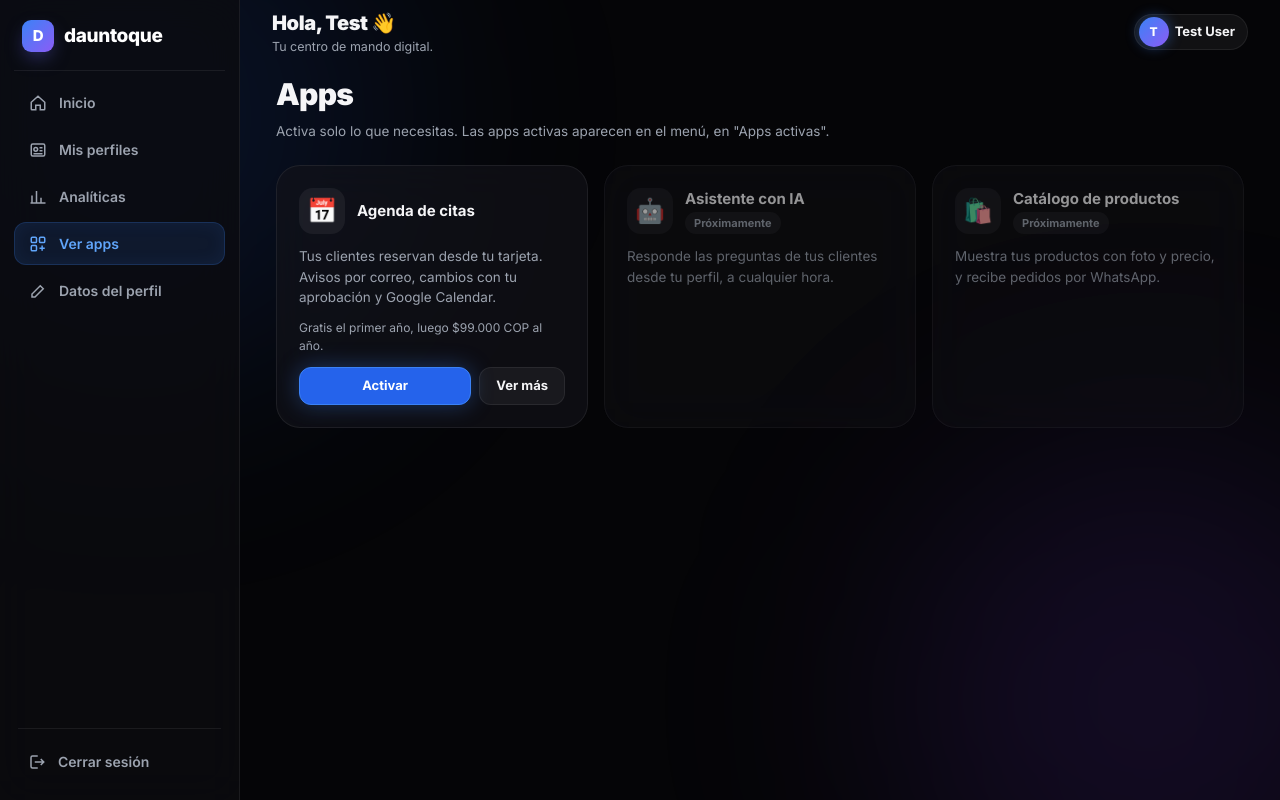
After one commit to keineria/dauntoque, a Laravel app: page /dashboard/apps in a window 1280 px wide. The commit adds this page. Run offline with Laravel 12, Linux system fonts and the light colour scheme; a user stored in the database is signed in; data comes from the database, SQL or seed files in the repository; data that the repository does not hold is empty; style sheets or scripts are compiled from the project's sources; some libraries are stand-ins or nearby versions.

Commit message:
Panel: menú "Ver apps" con catálogo de apps adicionales y sección "Apps activas"
La Agenda ya no ocupa un lugar fijo en el menú: se activa desde Ver apps
(tarjetas tipo extensiones de Chrome) y luego aparece en Apps activas.

Co-Authored-By: Claude Opus 5.5 (1M context) <noreply@anthropic.com>
Claude-Session: https://claude.ai/code/session_0164T6J2Ud6P7KTnB7ujxhda

```diff
--- /dev/null
+++ b/app/Http/Controllers/AppsController.php
@@ -0,0 +1,48 @@
+<?php
+
+namespace App\Http\Controllers;
+
+use App\Models\AppAdicional;
+use App\Models\Profile;
+use App\Services\Agenda\Agenda;
+use Illuminate\Support\Facades\Auth;
+
+/** Catálogo de apps adicionales, al estilo de las extensiones de Chrome: se activan aquí y quedan en "Apps activas". */
+class AppsController extends Controller
+{
+    public function index()
+    {
+        $userId = Auth::id();
+        $activas = AppAdicional::where('user_id', $userId)->get()->keyBy('app');
+        $precio = Agenda::precioRenovacion(Profile::activoDe($userId)?->pais);
+
+        $apps = [
+            [
+                'clave' => 'agenda',
+                'icono' => '📅',
+                'nombre' => 'Agenda de citas',
+                'resumen' => 'Tus clientes reservan desde tu tarjeta. Avisos por correo, cambios con tu aprobación y Google Calendar.',
+                'precio' => 'Gratis el primer año, luego ' . $precio . ' al año.',
+                'abrir' => '/dashboard/agenda',
+                'activar' => '/dashboard/agenda/activar',
+                'app' => $activas->get('agenda'),
+            ],
+            [
+                'clave' => 'asistente',
+                'icono' => '🤖',
+                'nombre' => 'Asistente con IA',
+                'resumen' => 'Responde las preguntas de tus clientes desde tu perfil, a cualquier hora.',
+                'proximamente' => true,
+            ],
+            [
+                'clave' => 'catalogo',
+                'icono' => '🛍️',
+                'nombre' => 'Catálogo de productos',
+                'resumen' => 'Muestra tus productos con foto y precio, y recibe pedidos por WhatsApp.',
+                'proximamente' => true,
+            ],
+        ];
+
+        return view('dashboard.apps', ['apps' => $apps]);
+    }
+}
--- /dev/null
+++ b/resources/views/dashboard/apps.blade.php
@@ -0,0 +1,44 @@
+@extends('layouts.app')
+
+@section('contenido')
+    <div class="dt-head">
+        <div>
+            <h1 class="dt-h1">Apps</h1>
+            <p class="dt-sub">Activa solo lo que necesitas. Las apps activas aparecen en el menú, en "Apps activas".</p>
+        </div>
+    </div>
+
+    <div style="display:grid;grid-template-columns:repeat(auto-fill,minmax(260px,1fr));gap:16px">
+        @foreach($apps as $a)
+            @php $activa = $a['app'] ?? null; @endphp
+            <section class="dt-panel" style="display:flex;flex-direction:column;gap:12px;margin:0;{{ !empty($a['proximamente']) ? 'opacity:.6' : '' }}">
+                <div style="display:flex;gap:12px;align-items:center">
+                    <span style="width:46px;height:46px;border-radius:14px;background:rgba(255,255,255,.06);display:grid;place-items:center;font-size:24px;flex:none">{{ $a['icono'] }}</span>
+                    <div>
+                        <b style="font-size:15px">{{ $a['nombre'] }}</b><br>
+                        @if(!empty($a['proximamente']))
+                            <span class="dt-chip">Próximamente</span>
+                        @elseif($activa && $activa->vigente())
+                            <span class="dt-chip up">Activa</span>
+                        @elseif($activa)
+                            <span class="dt-chip down">Vencida</span>
+                        @endif
+                    </div>
+                </div>
+                <p class="dt-sub" style="margin:0;flex:1">{{ $a['resumen'] }}</p>
+                @if(empty($a['proximamente']))
+                    @if($activa)
+                        <span class="dt-sub" style="margin:0;font-size:12px">{{ $activa->vigente() ? 'Activa hasta el ' . $activa->vence_en->format('d/m/Y') . '.' : 'Venció el ' . $activa->vence_en->format('d/m/Y') . '.' }}</span>
+                        <a class="dt-btn pri" href="{{ $a['abrir'] }}" style="justify-content:center">Abrir</a>
+                    @else
+                        <span class="dt-sub" style="margin:0;font-size:12px">{{ $a['precio'] }}</span>
+                        <div style="display:flex;gap:8px">
+                            <form method="POST" action="{{ $a['activar'] }}" style="flex:1">@csrf<button class="dt-btn pri" type="submit" style="width:100%;justify-content:center">Activar</button></form>
+                            <a class="dt-btn" href="{{ $a['abrir'] }}">Ver más</a>
+                        </div>
+                    @endif
+                @endif
+            </section>
+        @endforeach
+    </div>
+@endsection
--- a/resources/views/layouts/app.blade.php
+++ b/resources/views/layouts/app.blade.php
@@ -17,6 +17,7 @@
 @php
     $usuarioPanel = Auth::user();
     $perfilesMenu = \App\Models\Profile::where('user_id', $usuarioPanel->id)->orderBy('id')->get(['id', 'nombre_perfil', 'design_config']);
+    $appsMenu = \App\Models\AppAdicional::where('user_id', $usuarioPanel->id)->pluck('app');
 @endphp
 <body x-data="{ menuCuenta: false, nombreUsuario: {{ Js::from($usuarioPanel->name ?? 'Usuario') }}, correoUsuario: {{ Js::from($usuarioPanel->email ?? '') }} }">
     <div class="dt-app">
@@ -31,8 +32,8 @@
             <a href="/dashboard/analiticas" class="dt-nav {{ request()->is('dashboard/analiticas') ? 'on' : '' }}">
                 <svg viewBox="0 0 24 24" fill="none" stroke="currentColor" stroke-width="2"><path d="M4 20V10M10 20V4M16 20v-7M22 20H2"/></svg>Analíticas
             </a>
-            <a href="/dashboard/agenda" class="dt-nav {{ request()->is('dashboard/agenda*') ? 'on' : '' }}">
-                <svg viewBox="0 0 24 24" fill="none" stroke="currentColor" stroke-width="2"><rect x="3" y="4" width="18" height="18" rx="2"/><path d="M16 2v4M8 2v4M3 10h18"/></svg>Agenda
+            <a href="/dashboard/apps" class="dt-nav {{ request()->is('dashboard/apps') ? 'on' : '' }}">
+                <svg viewBox="0 0 24 24" fill="none" stroke="currentColor" stroke-width="2"><rect x="3" y="3" width="7" height="7" rx="1.5"/><rect x="14" y="3" width="7" height="7" rx="1.5"/><rect x="3" y="14" width="7" height="7" rx="1.5"/><path d="M17.5 14v7M14 17.5h7"/></svg>Ver apps
             </a>
             <a href="/dashboard/configuracion" class="dt-nav {{ request()->is('dashboard/configuracion') ? 'on' : '' }}">
                 <svg viewBox="0 0 24 24" fill="none" stroke="currentColor" stroke-width="2"><path d="M4 20h4L19 9l-4-4L4 16z"/></svg>Datos del perfil
@@ -53,6 +54,14 @@
                         <span class="txt">{{ $pm->nombre_perfil ?: 'Mi Tarjeta' }}</span>
                     </a>
                 @endforeach
+            @endif
+
+            @if($appsMenu->contains('agenda'))
+                <div class="dt-sep"></div>
+                <div class="dt-small">Apps activas</div>
+                <a href="/dashboard/agenda" class="dt-nav {{ request()->is('dashboard/agenda*') ? 'on' : '' }}">
+                    <svg viewBox="0 0 24 24" fill="none" stroke="currentColor" stroke-width="2"><rect x="3" y="4" width="18" height="18" rx="2"/><path d="M16 2v4M8 2v4M3 10h18"/></svg>Agenda
+                </a>
             @endif
 
             <div style="margin-top:auto">
@@ -94,7 +103,7 @@
         <a href="/dashboard" class="{{ request()->is('dashboard') ? 'on' : '' }}"><svg viewBox="0 0 24 24" fill="none" stroke="currentColor" stroke-width="2"><path d="M3 11l9-8 9 8v9a1 1 0 0 1-1 1h-5v-6H9v6H4a1 1 0 0 1-1-1z"/></svg>Inicio</a>
         <a href="/dashboard/perfiles" class="{{ request()->is('dashboard/perfiles') ? 'on' : '' }}"><svg viewBox="0 0 24 24" fill="none" stroke="currentColor" stroke-width="2"><rect x="3" y="4" width="18" height="16" rx="2"/><circle cx="9" cy="11" r="2.5"/><path d="M14 9h4M14 13h4M6 17h12"/></svg>Perfiles</a>
         <a href="/dashboard/analiticas" class="{{ request()->is('dashboard/analiticas') ? 'on' : '' }}"><svg viewBox="0 0 24 24" fill="none" stroke="currentColor" stroke-width="2"><path d="M4 20V10M10 20V4M16 20v-7M22 20H2"/></svg>Analíticas</a>
-        <a href="/dashboard/agenda" class="{{ request()->is('dashboard/agenda*') ? 'on' : '' }}"><svg viewBox="0 0 24 24" fill="none" stroke="currentColor" stroke-width="2"><rect x="3" y="4" width="18" height="18" rx="2"/><path d="M16 2v4M8 2v4M3 10h18"/></svg>Agenda</a>
+        <a href="/dashboard/apps" class="{{ request()->is('dashboard/apps') || request()->is('dashboard/agenda*') ? 'on' : '' }}"><svg viewBox="0 0 24 24" fill="none" stroke="currentColor" stroke-width="2"><rect x="3" y="3" width="7" height="7" rx="1.5"/><rect x="14" y="3" width="7" height="7" rx="1.5"/><rect x="3" y="14" width="7" height="7" rx="1.5"/><path d="M17.5 14v7M14 17.5h7"/></svg>Apps</a>
         <a href="/dashboard/configuracion" class="{{ request()->is('dashboard/configuracion') ? 'on' : '' }}"><svg viewBox="0 0 24 24" fill="none" stroke="currentColor" stroke-width="2"><path d="M4 20h4L19 9l-4-4L4 16z"/></svg>Datos</a>
     </nav>
 
--- a/routes/web.php
+++ b/routes/web.php
@@ -54,6 +54,8 @@ Route::middleware(['auth'])->group(function () {
     Route::get('/dashboard/perfiles', [DashboardController::class, 'perfiles']);
     Route::get('/dashboard/analiticas', [DashboardController::class, 'analiticas']);
     Route::get('/dashboard/configuracion', [DashboardController::class, 'configuracion']);
+    // Apps adicionales
+    Route::get('/dashboard/apps', [App\Http\Controllers\AppsController::class, 'index']);
     // Agenda de citas (app adicional)
     Route::controller(App\Http\Controllers\AgendaPanelController::class)->prefix('dashboard/agenda')->group(function () {
         Route::get('/', 'index');
```
Also changed, not shown: tests/Feature/AgendaTest.php (+13 -0 lines).
